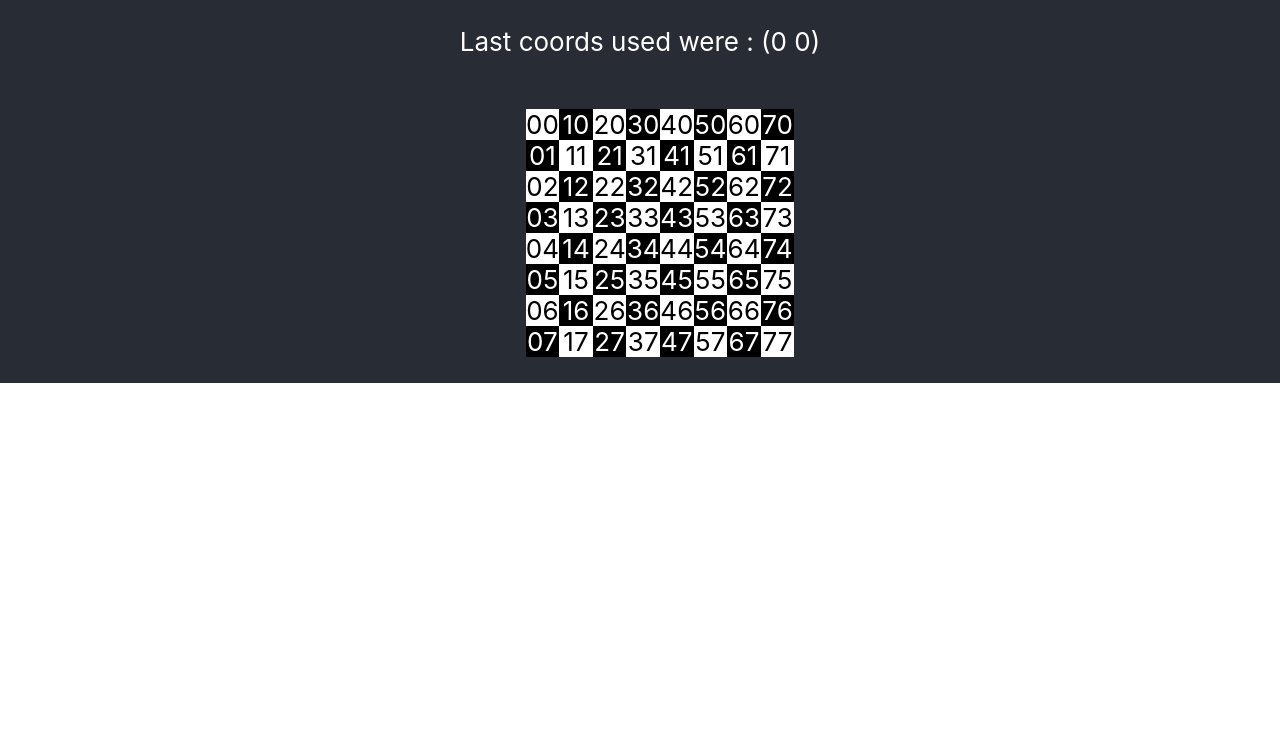
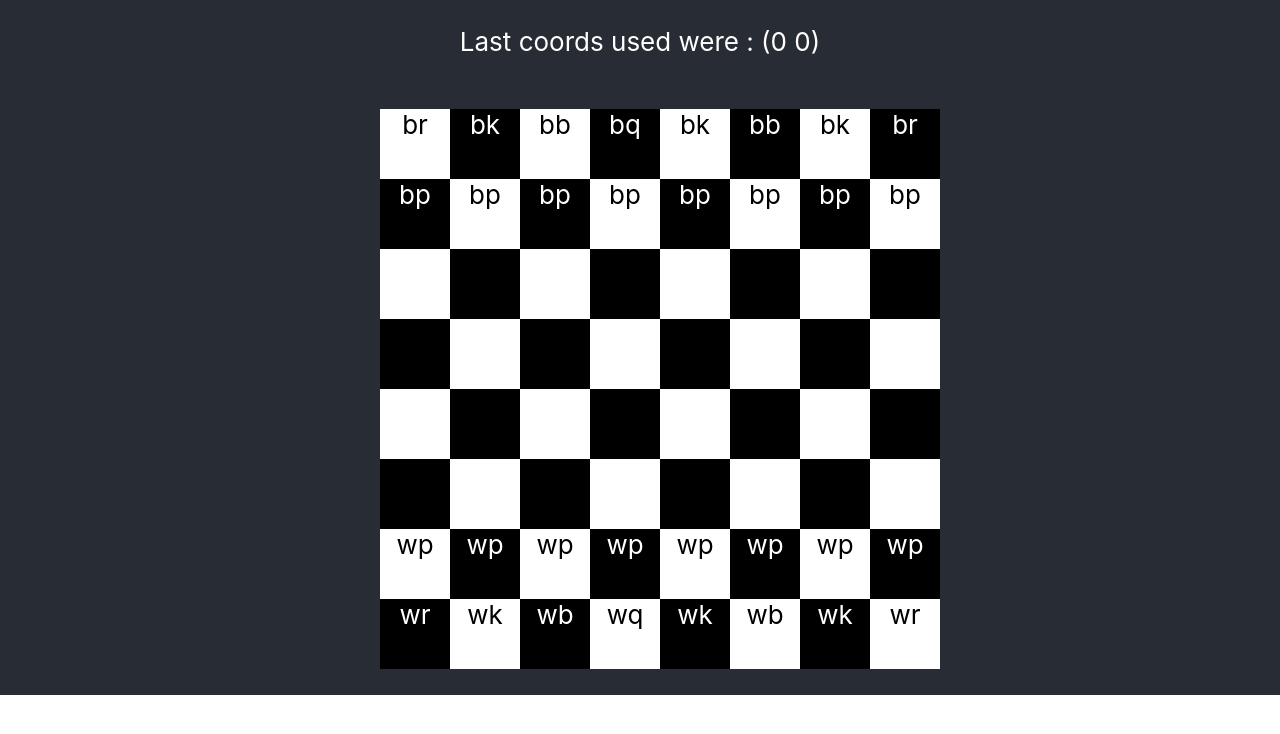
Before and after one commit to msanlop/chess, a React (Create React App) app: page / in a window 1280 px wide. Shown: the top 734 px of the page. Built offline with nearby package versions, Linux system fonts and the light colour scheme.

Commit message:
change the board representation

```diff
--- a/src/App.tsx
+++ b/src/App.tsx
@@ -2,14 +2,14 @@ import React, { useState } from 'react';
 import logo from './logo.svg';
 import './App.css';
 import Board from "./Board"
+import {starterPosition} from "./Chess/Chess"
 
 function App() {
 
   const [lastCoords, setLastCoords] = useState({x : 0, y : 0})
+  const [tiles, setTiles] = useState(starterPosition)
 
   const onClick = (x : number, y : number) => {
-    console.log(x, y);
-
     setLastCoords({x:x, y:y})
   }
 
@@ -18,7 +18,10 @@ function App() {
     <div className="App">
       <header className="App-header">
         <p>Last coords used were : ({lastCoords.x} {lastCoords.y})</p>
-        <Board onClick={onClick}/>
+        <Board
+          onClick={onClick}
+          tiles={tiles}
+        />
       </header>
     </div>
   );
--- a/src/Board.css
+++ b/src/Board.css
@@ -8,3 +8,7 @@ ul {
     display: grid;
     grid-template-columns: repeat(8, 1fr);
 }
+
+li {
+    list-style-type: none;
+}
--- a/src/Board.tsx
+++ b/src/Board.tsx
@@ -1,4 +1,4 @@
-import { useState } from "react";
+import { Key, useState } from "react";
 import Square from "./Square";
 import './Board.css'
 import { isPropertySignature } from "typescript";
@@ -8,23 +8,20 @@ const boardSide = 8
 
 function Board(props:any) {
 
-    const [tiles, setTiles] = useState(new Array(64).fill(null))
-
-    //
-
     return (
         <div className="chess-board">
             <ul>
-                {tiles.map( (piece, index) => {
+                {props.tiles.map( (piece: object, index: number) => {
                     const [x,y] = [index%boardSide, index/boardSide >> 0]
 
                     return (
-                        <div key={index}>
+                        <li key={index}>
                             <Square
                                 coords={[x,y]}
+                                piece={piece}
                                 onClick={props.onClick}
                             />
-                        </div>
+                        </li>
                     )
                     }
                 )}
--- /dev/null
+++ b/src/Chess/Chess.tsx
@@ -0,0 +1,30 @@
+
+
+const starterPositionSerialized =
+`br:bk:bb:bq:bk:bb:bk:br:\
+bp:bp:bp:bp:bp:bp:bp:bp:\
+::::::::\
+::::::::\
+::::::::\
+::::::::\
+wp:wp:wp:wp:wp:wp:wp:wp:\
+wr:wk:wb:wq:wk:wb:wk:wr`
+
+
+const deserialize = (pos : string) => {
+    return pos.split(":").map(p => {
+        if(p.length === 0) {return null}
+        return {piece:p[1], color: p[0]}
+    })
+}
+
+const starterPosition : ({piece: string, color: string} | null)[] = deserialize(starterPositionSerialized)
+
+
+const isGameFinished = () => {
+    return false
+}
+
+
+
+export {isGameFinished, starterPosition}
--- a/src/Square.css
+++ b/src/Square.css
@@ -1,2 +1,5 @@
 .tile {
+    list-style-type: none;
+    width: 70px;
+    height: 70px;
 }
--- a/src/Square.tsx
+++ b/src/Square.tsx
@@ -14,7 +14,8 @@ function Square(props : any) {
 
     return (
         <div className="tile" style={style} onClick={e => props.onClick(x, y)}>
-            {props.coords}
+
+            {props.piece === null ? <br></br> : props.piece.color + props.piece.piece}
         </div>
     )
 }
```
